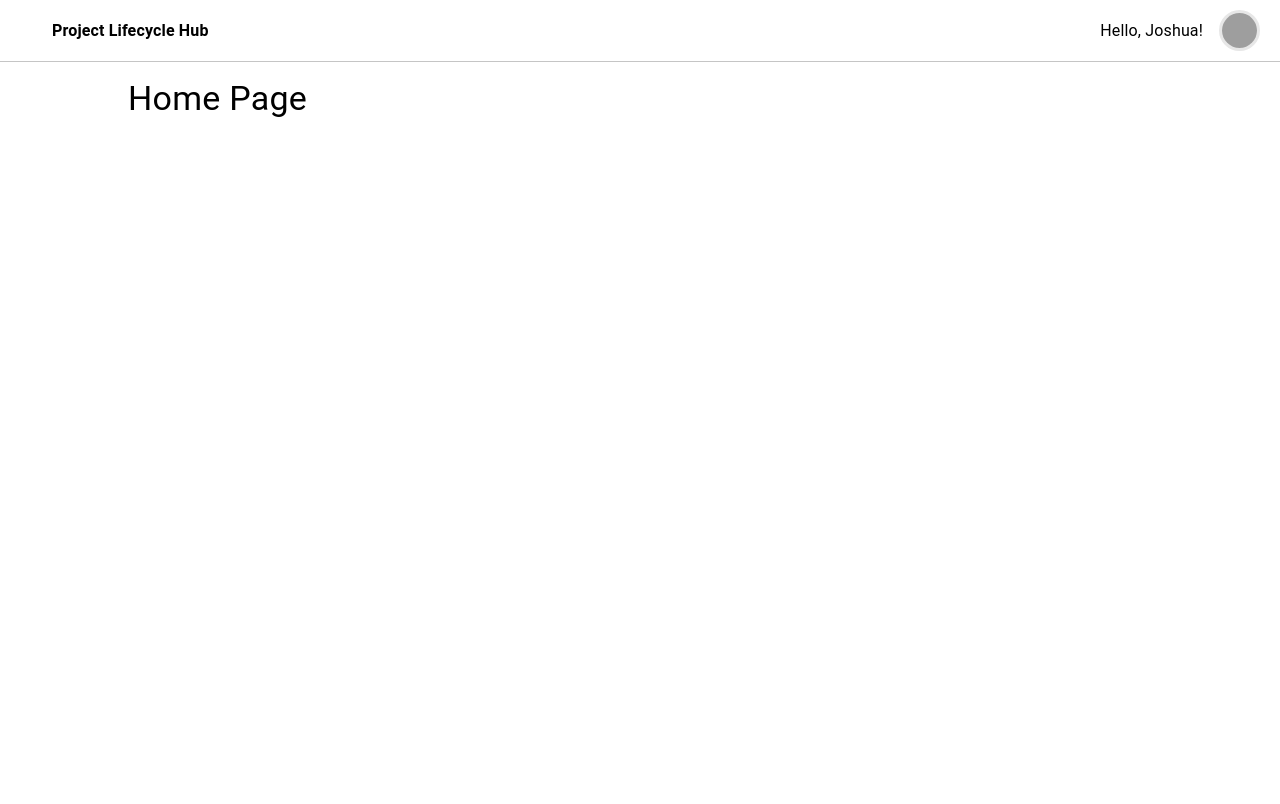
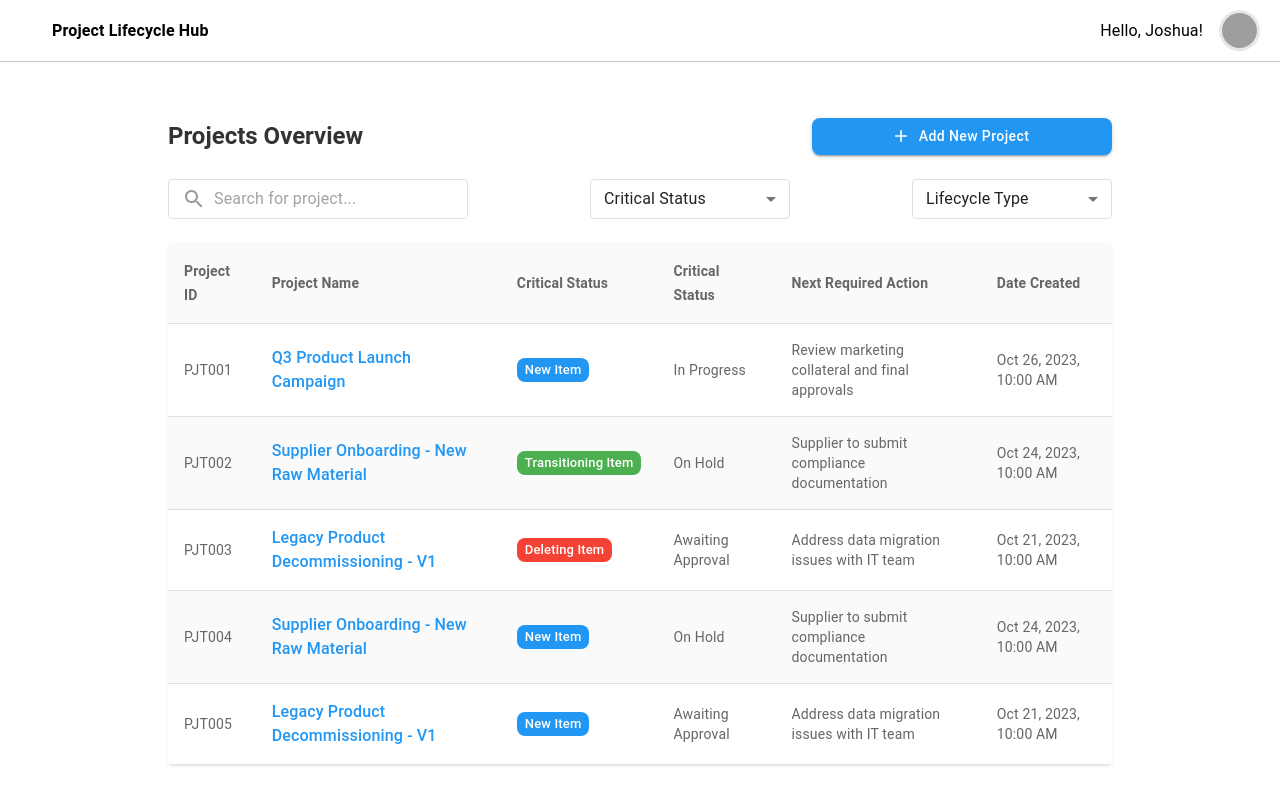
Before and after one commit to joshuatsmith96/PLM_Platform, a React app in the folder frontend/: page / in a window 1280 px wide. Shown: the top 804 px of the page. Built offline with nearby package versions, Linux system fonts and the light colour scheme; grey boxes are pictures that could not be loaded; some icons are missing; the HTML template or start-up script is replaced by a standard one.

Commit message:
Created the table UI

```diff
--- /dev/null
+++ b/frontend/src/components/Table/Parts/TRow.tsx
@@ -0,0 +1,57 @@
+import { Typography, TableCell, TableRow, Chip } from "@mui/material";
+import type { TableDataType } from "../../../types/TableTypes";
+
+type TRowType = {
+  project: TableDataType;
+  index: number;
+};
+
+const getChipColor = (status: string) => {
+  switch (status) {
+    case "New Item":
+      return { bgcolor: "#2196f3", color: "white" };
+    case "Transitioning Item":
+      return { bgcolor: "#4caf50", color: "white" };
+    case "Deleting Item":
+      return { bgcolor: "#f44336", color: "white" };
+    default:
+      return { bgcolor: "#757575", color: "white" };
+  }
+};
+
+const TRow = ({ project, index }: TRowType) => {
+  return (
+    <TableRow
+      key={project.id}
+      sx={{
+        bgcolor: index % 2 === 0 ? "white" : "#fafafa",
+        "&:hover": { bgcolor: "#f5f5f5" },
+      }}
+    >
+      <TableCell sx={{ color: "#666" }}>{project.id}</TableCell>
+      <TableCell>
+        <Typography sx={{ color: "#2196f3", fontWeight: 500 }}>
+          {project.name}
+        </Typography>
+      </TableCell>
+      <TableCell>
+        <Chip
+          label={project.criticalStatus}
+          size="small"
+          sx={{
+            ...getChipColor(project.criticalStatus),
+            fontWeight: 500,
+            borderRadius: 2,
+          }}
+        />
+      </TableCell>
+      <TableCell sx={{ color: "#666" }}>{project.status}</TableCell>
+      <TableCell sx={{ color: "#666", maxWidth: 250 }}>
+        {project.action}
+      </TableCell>
+      <TableCell sx={{ color: "#666" }}>{project.date}</TableCell>
+    </TableRow>
+  );
+};
+
+export default TRow;
--- /dev/null
+++ b/frontend/src/components/Table/Parts/TableColumns.tsx
@@ -0,0 +1,26 @@
+import { TableRow, TableCell } from "@mui/material";
+
+const TableColumns = () => {
+  return (
+    <TableRow sx={{ bgcolor: "#fafafa" }}>
+      <TableCell sx={{ fontWeight: 600, color: "#666" }}>Project ID</TableCell>
+      <TableCell sx={{ fontWeight: 600, color: "#666" }}>
+        Project Name
+      </TableCell>
+      <TableCell sx={{ fontWeight: 600, color: "#666" }}>
+        Critical Status
+      </TableCell>
+      <TableCell sx={{ fontWeight: 600, color: "#666" }}>
+        Critical Status
+      </TableCell>
+      <TableCell sx={{ fontWeight: 600, color: "#666" }}>
+        Next Required Action
+      </TableCell>
+      <TableCell sx={{ fontWeight: 600, color: "#666" }}>
+        Date Created
+      </TableCell>
+    </TableRow>
+  );
+};
+
+export default TableColumns;
--- /dev/null
+++ b/frontend/src/components/Table/Table.tsx
@@ -0,0 +1,171 @@
+import { useState } from "react";
+import {
+  Box,
+  Button,
+  TextField,
+  InputAdornment,
+  Select,
+  MenuItem,
+  FormControl,
+  Typography,
+  Table,
+  TableBody,
+  TableContainer,
+  TableHead,
+  Paper,
+  Stack,
+} from "@mui/material";
+import { Search, Add } from "@mui/icons-material";
+import { testData } from "./testData";
+import TRow from "./Parts/TRow";
+import TableColumns from "./Parts/TableColumns";
+
+const projectsData = testData;
+
+export default function OverviewTable() {
+  const [searchTerm, setSearchTerm] = useState("");
+  const [criticalStatusFilter, setCriticalStatusFilter] = useState("");
+  const [lifecycleFilter, setLifecycleFilter] = useState("");
+
+  return (
+    <Box
+      sx={{
+        p: {
+          xs: 1,
+          sm: 2,
+          md: 5,
+        },
+        minHeight: "100vh",
+      }}
+    >
+      <Box
+        sx={{
+          display: "flex",
+          justifyContent: "space-between",
+          alignItems: {
+            xs: "start",
+            md: "center",
+          },
+          flexDirection: {
+            xs: "column",
+            md: "row",
+          },
+          mb: 3,
+        }}
+      >
+        <Typography variant="h5" sx={{ fontWeight: 600, color: "#333" }}>
+          Projects Overview
+        </Typography>
+        <Button
+          variant="contained"
+          startIcon={<Add />}
+          sx={{
+            bgcolor: "#2196f3",
+            textTransform: "none",
+            borderRadius: 2,
+            px: 3,
+            "&:hover": { bgcolor: "#1976d2" },
+            width: {
+              xs: "100%",
+              md: "300px",
+            },
+            mt: {
+              xs: 5,
+              lg: 0,
+            },
+          }}
+        >
+          Add New Project
+        </Button>
+      </Box>
+
+      <Stack
+        sx={{
+          flexDirection: {
+            xs: "column",
+            md: "row",
+          },
+          gap: 2,
+          mb: 3,
+          justifyContent: "space-between",
+        }}
+      >
+        <TextField
+          placeholder="Search for project..."
+          value={searchTerm}
+          onChange={(e) => setSearchTerm(e.target.value)}
+          sx={{
+            bgcolor: "white",
+            borderRadius: 1,
+            width: {
+              xs: "100%",
+              md: 300,
+            },
+            "& .MuiOutlinedInput-root": {
+              "& fieldset": { borderColor: "#e0e0e0" },
+            },
+          }}
+          InputProps={{
+            startAdornment: (
+              <InputAdornment position="start">
+                <Search sx={{ color: "#999" }} />
+              </InputAdornment>
+            ),
+          }}
+          size="small"
+        />
+        <FormControl
+          sx={{ minWidth: 200, bgcolor: "white", borderRadius: 1 }}
+          size="small"
+        >
+          <Select
+            value={criticalStatusFilter}
+            onChange={(e) => setCriticalStatusFilter(e.target.value)}
+            displayEmpty
+            sx={{
+              "& .MuiOutlinedInput-notchedOutline": { borderColor: "#e0e0e0" },
+            }}
+          >
+            <MenuItem value="">Critical Status</MenuItem>
+            <MenuItem value="new">New Item</MenuItem>
+            <MenuItem value="transitioning">Transitioning Item</MenuItem>
+            <MenuItem value="deleting">Deleting Item</MenuItem>
+          </Select>
+        </FormControl>
+        <FormControl
+          sx={{ minWidth: 200, bgcolor: "white", borderRadius: 1 }}
+          size="small"
+        >
+          <Select
+            value={lifecycleFilter}
+            onChange={(e) => setLifecycleFilter(e.target.value)}
+            displayEmpty
+            sx={{
+              "& .MuiOutlinedInput-notchedOutline": { borderColor: "#e0e0e0" },
+            }}
+          >
+            <MenuItem value="">Lifecycle Type</MenuItem>
+            <MenuItem value="active">Active</MenuItem>
+            <MenuItem value="archived">Archived</MenuItem>
+          </Select>
+        </FormControl>
+      </Stack>
+
+      <TableContainer
+        component={Paper}
+        sx={{ boxShadow: "0 1px 3px rgba(0,0,0,0.1)" }}
+      >
+        <Table>
+          <TableHead>
+            <TableColumns />
+          </TableHead>
+          <TableBody>
+            {projectsData.map((project, index) => (
+              <TRow project={project} index={index} />
+            ))}
+          </TableBody>
+        </Table>
+      </TableContainer>
+    </Box>
+  );
+}
--- /dev/null
+++ b/frontend/src/components/Table/testData.ts
@@ -0,0 +1,44 @@
+import type { TableDataType } from "../../types/TableTypes";
+
+export const testData: TableDataType[] = [
+  {
+    id: "PJT001",
+    name: "Q3 Product Launch Campaign",
+    criticalStatus: "New Item",
+    status: "In Progress",
+    action: "Review marketing collateral and final approvals",
+    date: "Oct 26, 2023, 10:00 AM",
+  },
+  {
+    id: "PJT002",
+    name: "Supplier Onboarding - New Raw Material",
+    criticalStatus: "Transitioning Item",
+    status: "On Hold",
+    action: "Supplier to submit compliance documentation",
+    date: "Oct 24, 2023, 10:00 AM",
+  },
+  {
+    id: "PJT003",
+    name: "Legacy Product Decommissioning - V1",
+    criticalStatus: "Deleting Item",
+    status: "Awaiting Approval",
+    action: "Address data migration issues with IT team",
+    date: "Oct 21, 2023, 10:00 AM",
+  },
+  {
+    id: "PJT004",
+    name: "Supplier Onboarding - New Raw Material",
+    criticalStatus: "New Item",
+    status: "On Hold",
+    action: "Supplier to submit compliance documentation",
+    date: "Oct 24, 2023, 10:00 AM",
+  },
+  {
+    id: "PJT005",
+    name: "Legacy Product Decommissioning - V1",
+    criticalStatus: "New Item",
+    status: "Awaiting Approval",
+    action: "Address data migration issues with IT team",
+    date: "Oct 21, 2023, 10:00 AM",
+  },
+];
--- a/frontend/src/pages/Home.tsx
+++ b/frontend/src/pages/Home.tsx
@@ -1,10 +1,10 @@
-import { Typography } from "@mui/material";
 import PageContainer from "../components/PageContainer";
+import OverviewTable from "../components/Table/Table";
 
 const Home = () => {
   return (
     <PageContainer>
-      <Typography variant="h4">Home Page</Typography>
+      <OverviewTable />
     </PageContainer>
   );
 };
--- /dev/null
+++ b/frontend/src/types/TableTypes.tsx
@@ -0,0 +1,8 @@
+export type TableDataType = {
+  id: string;
+  name: string;
+  criticalStatus: string;
+  status: string;
+  action: string;
+  date: string;
+};
```
